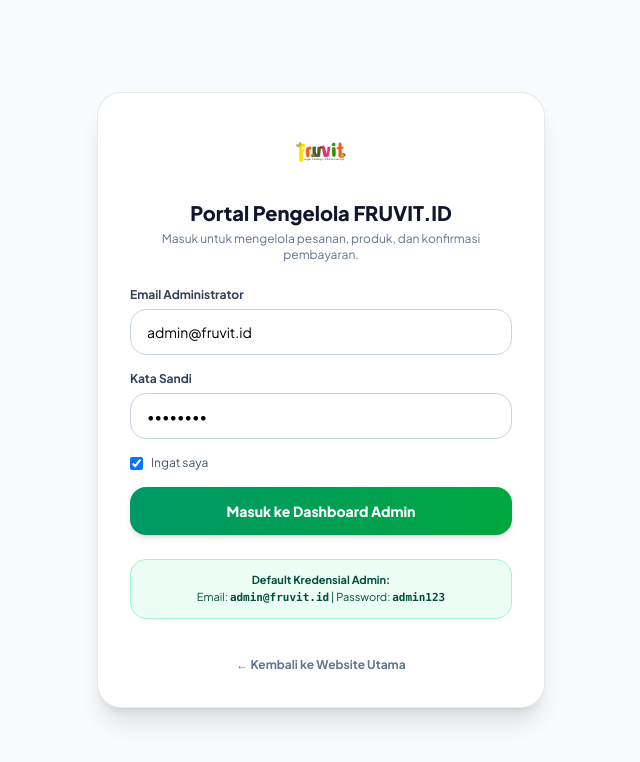
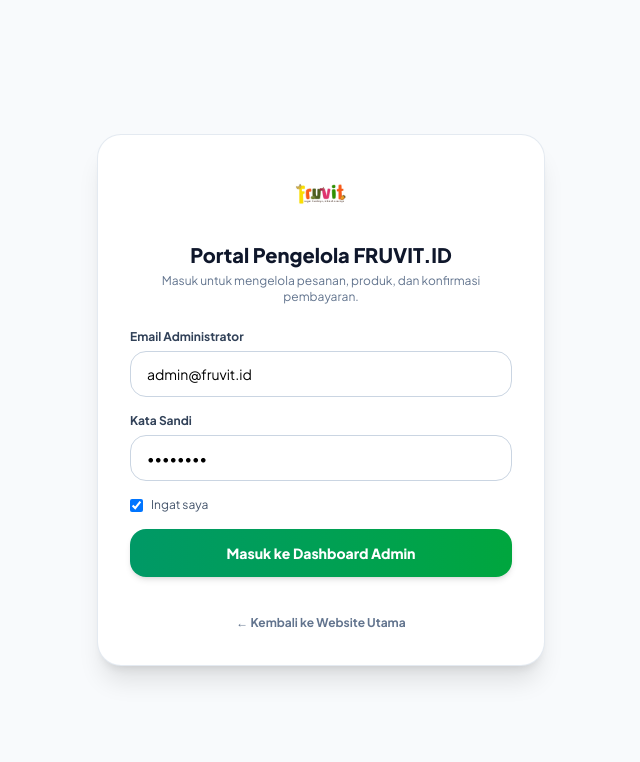
Before and after one commit to DwitamaGalih/FRUVIT.ID, a Laravel app: page /admin/login in a window 1280 px wide. Shown: the top 762 px of the page, without its empty margins (319-959 px from the left). Run offline with Laravel 12, Linux system fonts and the light colour scheme; style sheets or scripts are compiled from the project's sources.

Commit message:
Penghapusan tampilan usernamm dan pw untuk akun admin

```diff
--- a/resources/views/admin/login.blade.php
+++ b/resources/views/admin/login.blade.php
@@ -66,11 +66,6 @@
             </button>
         </form>
 
-        <div class="p-3 bg-emerald-50 rounded-2xl border border-emerald-200 text-[11px] text-emerald-900 text-center">
-            <strong>Default Kredensial Admin:</strong><br>
-            Email: <span class="font-mono font-bold">admin@fruvit.id</span> | Password: <span class="font-mono font-bold">admin123</span>
-        </div>
-
         <div class="text-center pt-2">
             <a href="{{ route('home') }}" class="text-xs font-bold text-slate-500 hover:text-emerald-600">
                 &larr; Kembali ke Website Utama
```
